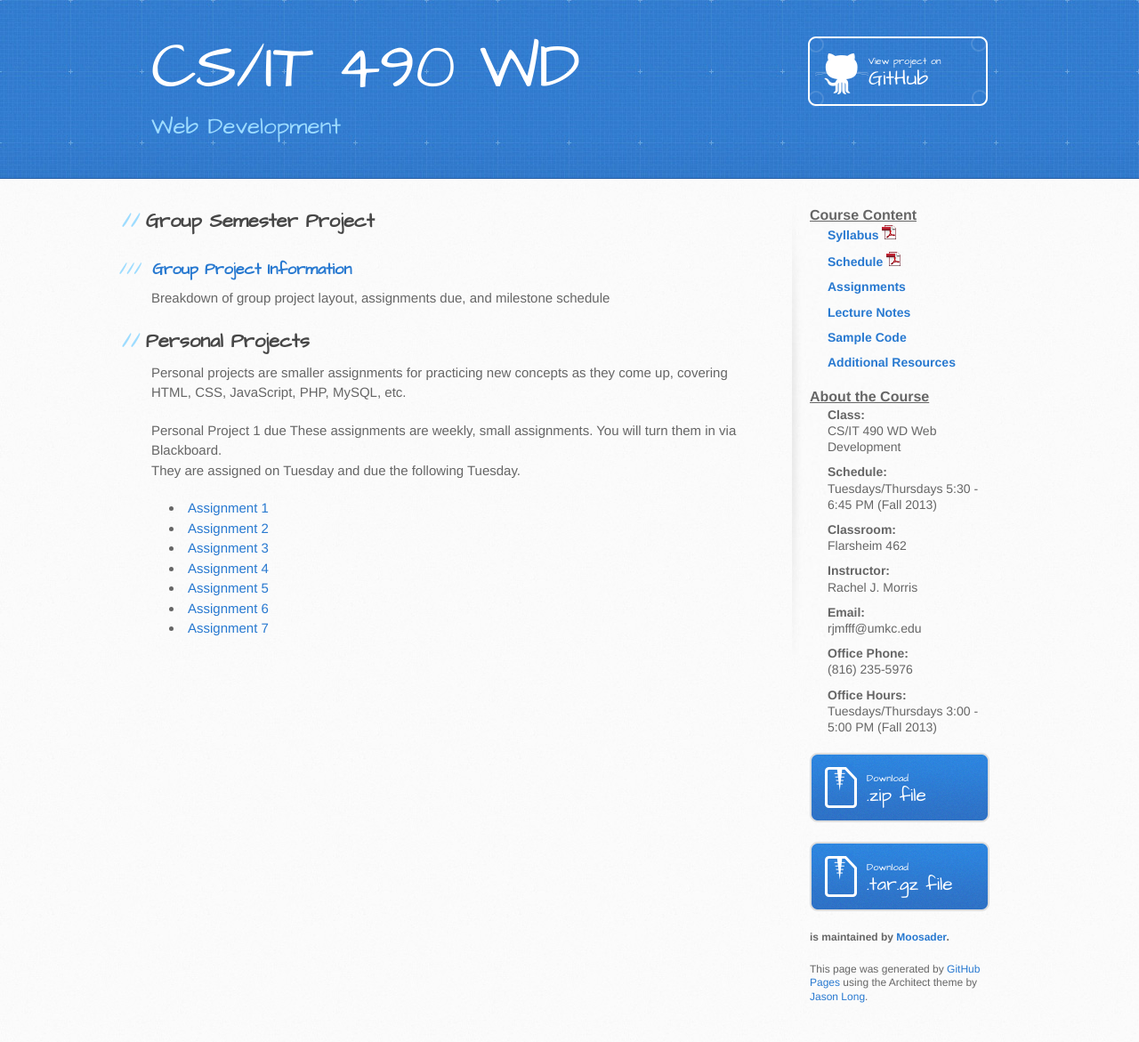
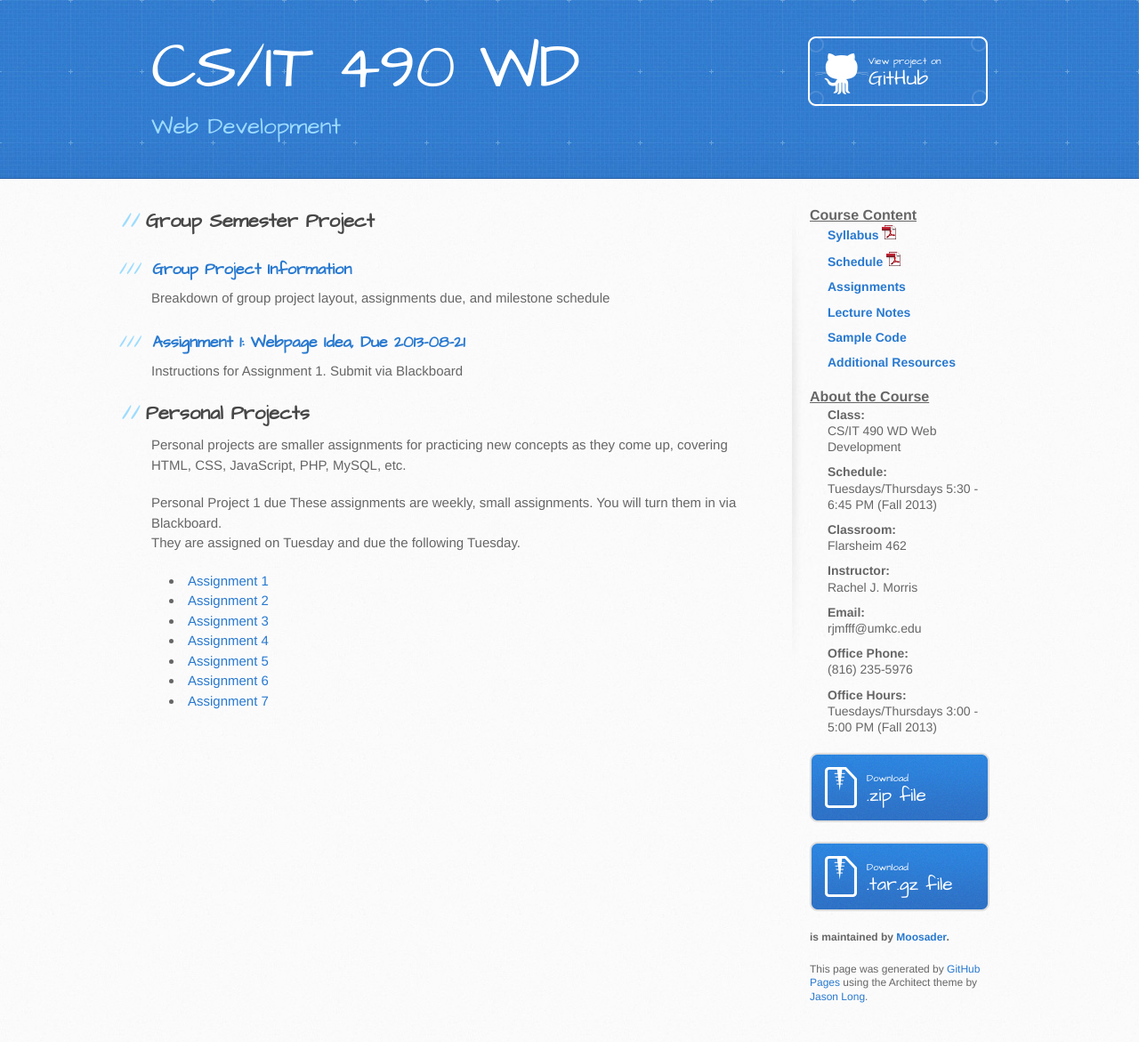
Before and after one commit to spellbindguy/Web-Development, a Jekyll site: the page assignments.html, which Jekyll copies as it is, in a window 1280 px wide. Shown: the whole page at 89% size. Built offline with Jekyll 4.4.1, drawn with Linux system fonts in a browser that asks for light colours.

Commit message:
Assignment page

```diff
--- a/assignments.html
+++ b/assignments.html
@@ -39,6 +39,16 @@
 
 		<p>
 			Breakdown of group project layout, assignments due, and milestone schedule
+		</p>
+
+		<h3>
+			<a href="https://github.com/Moosader/Web-Development/blob/master/Assignments/Group_Assignment1.pdf?raw=true">
+				Assignment 1: Webpage Idea, Due 2013-08-21
+			</a>
+		</h3>
+
+		<p>
+			Instructions for Assignment 1. Submit via Blackboard
 		</p>
 
 
```
